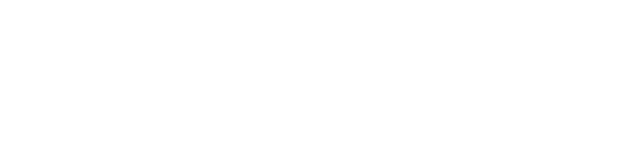
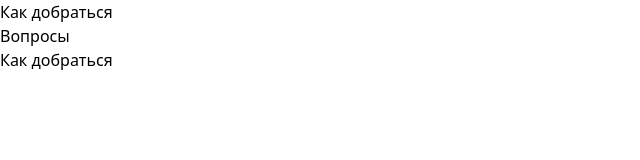
Before and after one commit to emilhuseynvh/glamping, a website: page index.html in a window 1280 px wide. Shown: the whole page, without its empty margins (0-640 px from the left). Drawn offline with Linux system fonts and the light colour scheme.

Commit message:
Add tailwind css

```diff
--- a/index.html
+++ b/index.html
@@ -4,8 +4,15 @@
     <meta charset="UTF-8">
     <meta name="viewport" content="width=device-width, initial-scale=1.0">
     <title>Document</title>
+    <link rel="stylesheet" href="output.css">
 </head>
 <body>
-
+    <header class="container mx-auto">
+        <ul>
+            <li>Как добраться</li>
+            <li>Вопросы</li>
+            <li>Как добраться</li>
+        </ul>
+    </header>
 </body>
 </html>
--- /dev/null
+++ b/input.css
@@ -0,0 +1,3 @@
+@tailwind base;
+@tailwind components;
+@tailwind utilities;
--- /dev/null
+++ b/package.json
@@ -0,0 +1,5 @@
+{
+  "devDependencies": {
+    "tailwindcss": "^3.4.14"
+  }
+}
--- /dev/null
+++ b/tailwind.config.js
@@ -0,0 +1,8 @@
+/** @type {import('tailwindcss').Config} */
+module.exports = {
+  content: ["./*.{html,js}"],
+  theme: {
+    extend: {},
+  },
+  plugins: [],
+}
```
Also changed, not shown: output.css (added), 2 other files.
